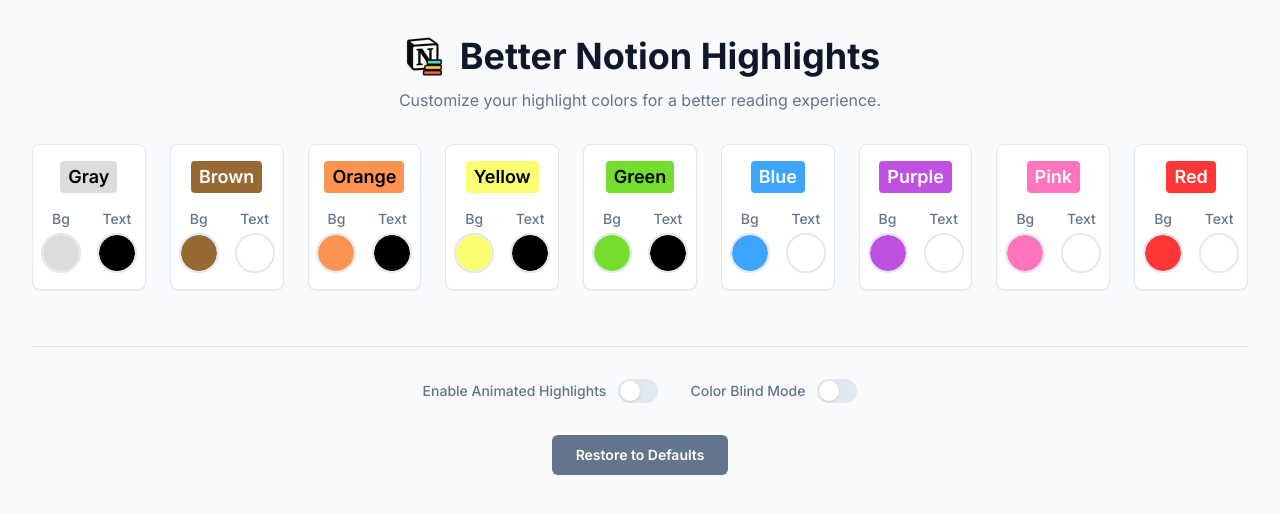
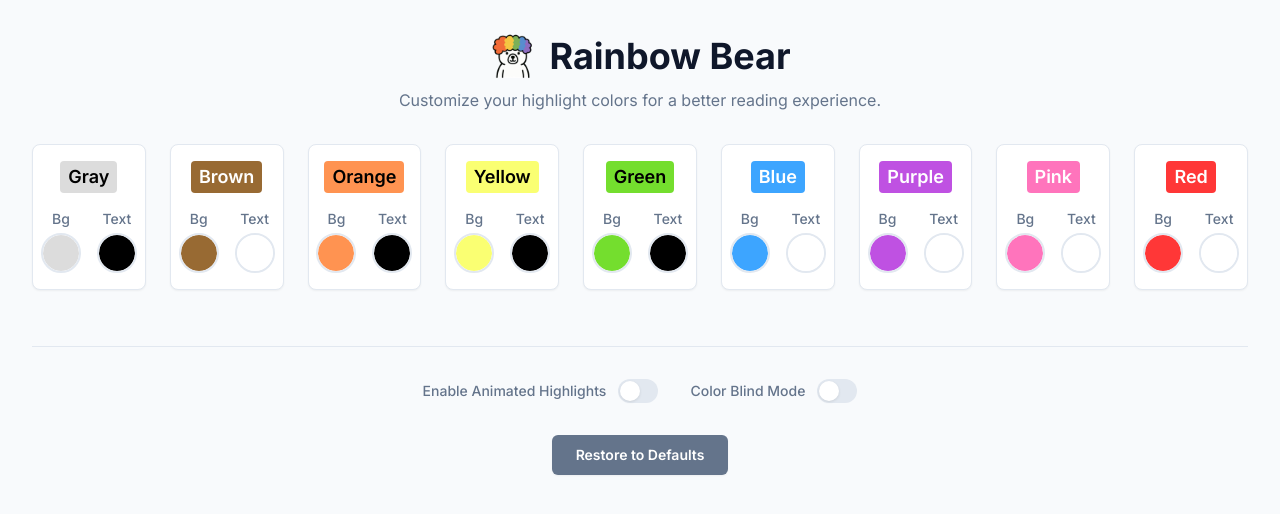
Before and after one commit to riiiiiiiiiina0/rainbow-bear, a browser extension: page options.html in a window 1280 px wide. Drawn offline with Linux system fonts and the light colour scheme.

Commit message:
rebrand as rainbow bear

```diff
--- a/options.html
+++ b/options.html
@@ -267,8 +267,8 @@
     <div class="w-full max-w-7xl">
       <header class="mb-8 text-center">
         <div class="inline-flex items-center gap-3 mb-2">
-          <img src="icons/icon-48.png" alt="Better Notion Highlights" class="h-12 w-12" />
-          <h1 class="text-4xl font-bold" style="color: var(--text-color);">Better Notion Highlights</h1>
+          <img src="icons/icon-128x128.png" alt="Better Notion Highlights" class="h-12 w-12" />
+          <h1 class="text-4xl font-bold" style="color: var(--text-color);">Rainbow Bear</h1>
         </div>
         <p class="text-muted">Customize your highlight colors for a better reading experience.</p>
       </header>
```
Also changed, not shown: README.md, docs/bear - rainbow bear.png (added), icons/icon-128.png (deleted), icons/icon-128x128.png (added), icons/icon-16.png (deleted), icons/icon-16x16.png (added), icons/icon-256.png (deleted), icons/icon-32x32.png (added), icons/icon-34.png (deleted), icons/icon-48.png (deleted), icons/icon-48x48.png (added), icons/icon-512.png (deleted), manifest.json, 1 other file.
